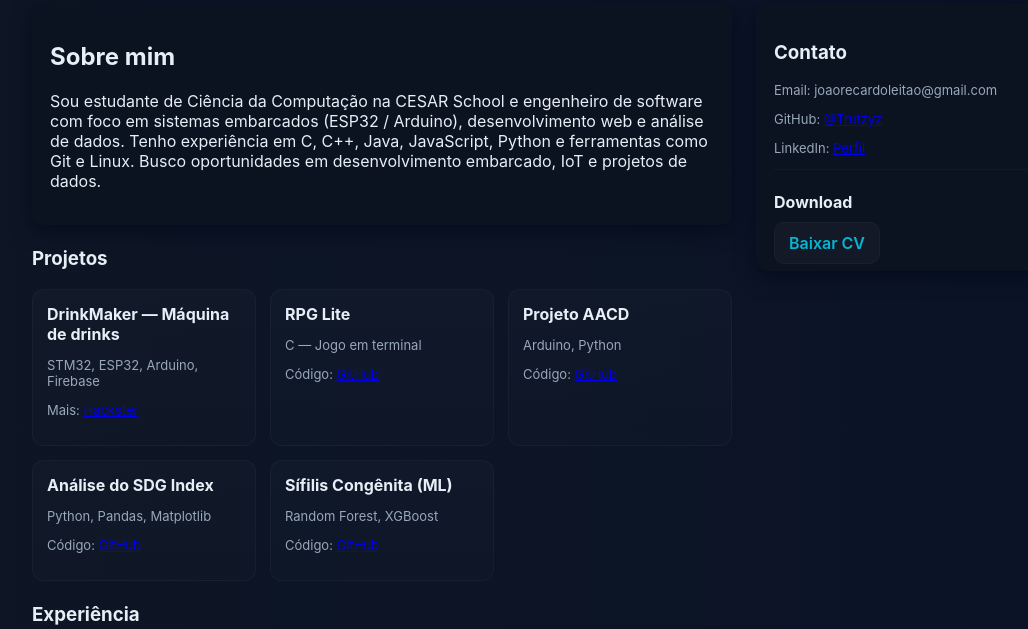
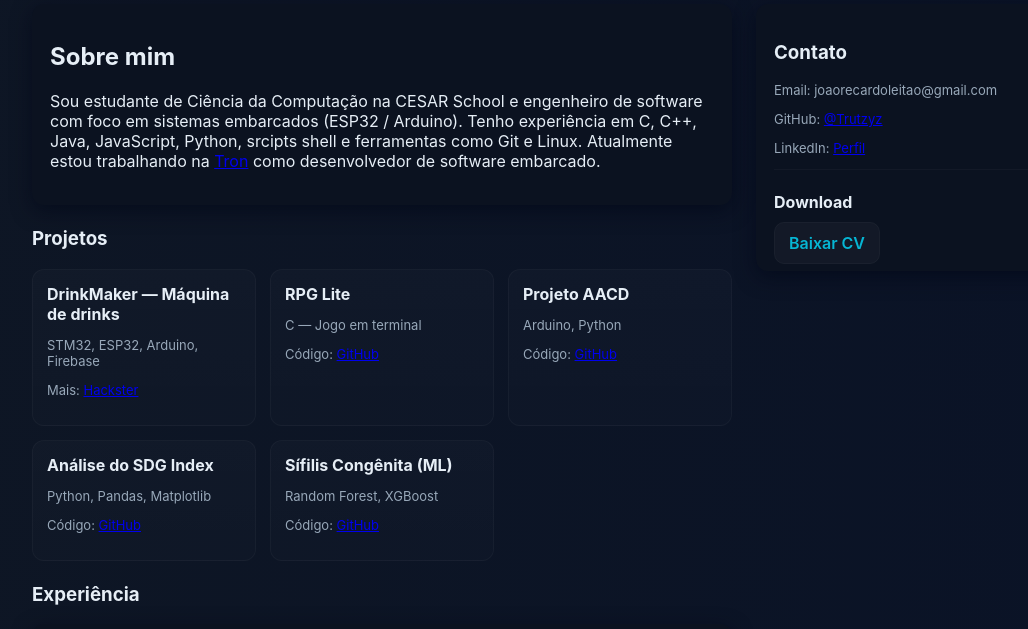
Before and after one commit to Trutzyz/trutzys.github.io, a plain HTML site: page index.html in a window 1280 px wide. Shown: the part 336-965 px from the top of the page, without its empty margins (86-1114 px from the left). Drawn offline with Linux system fonts and the light colour scheme.

Commit message:
Adicionado o local de trabalho atual. (Desde dezembro de 2025)

```diff
--- a/index.html
+++ b/index.html
@@ -143,7 +143,8 @@
       <div>
         <div class="card">
           <h2>Sobre mim</h2>
-          <p>Sou estudante de Ciência da Computação na CESAR School e engenheiro de software com foco em sistemas embarcados (ESP32 / Arduino), desenvolvimento web e análise de dados. Tenho experiência em C, C++, Java, JavaScript, Python e ferramentas como Git e Linux. Busco oportunidades em desenvolvimento embarcado, IoT e projetos de dados.</p>
+          <p>Sou estudante de Ciência da Computação na CESAR School e engenheiro de software com foco em sistemas embarcados (ESP32 / Arduino). Tenho experiência em C, C++, Java, JavaScript, Python, srcipts shell e ferramentas como Git e Linux.
+            Atualmente estou trabalhando na <a href="https://www.tronst.com.br/" target="_blank">Tron</a> como desenvolvedor de software embarcado.</p>
         </div>
 
         <section id="projetos">
```
